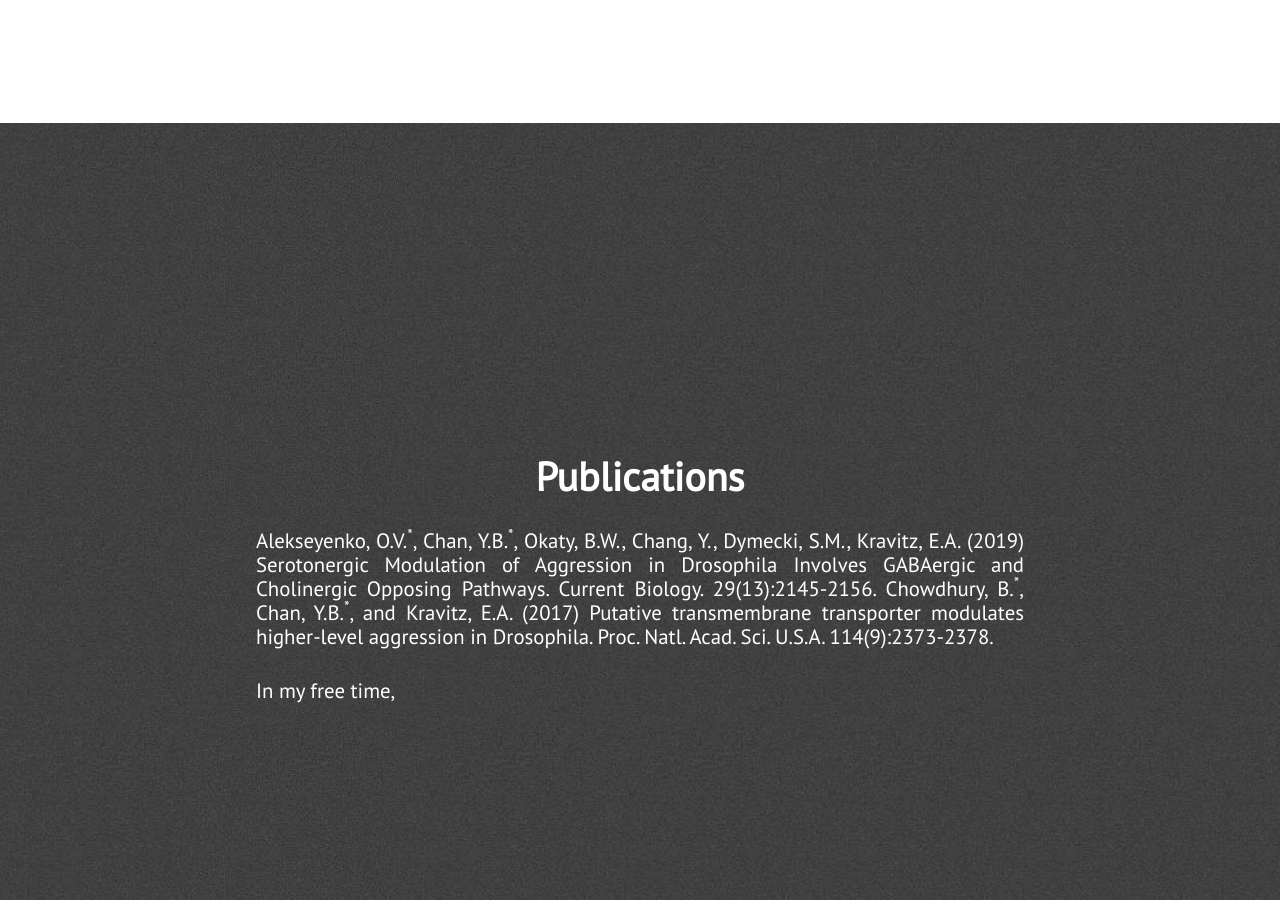
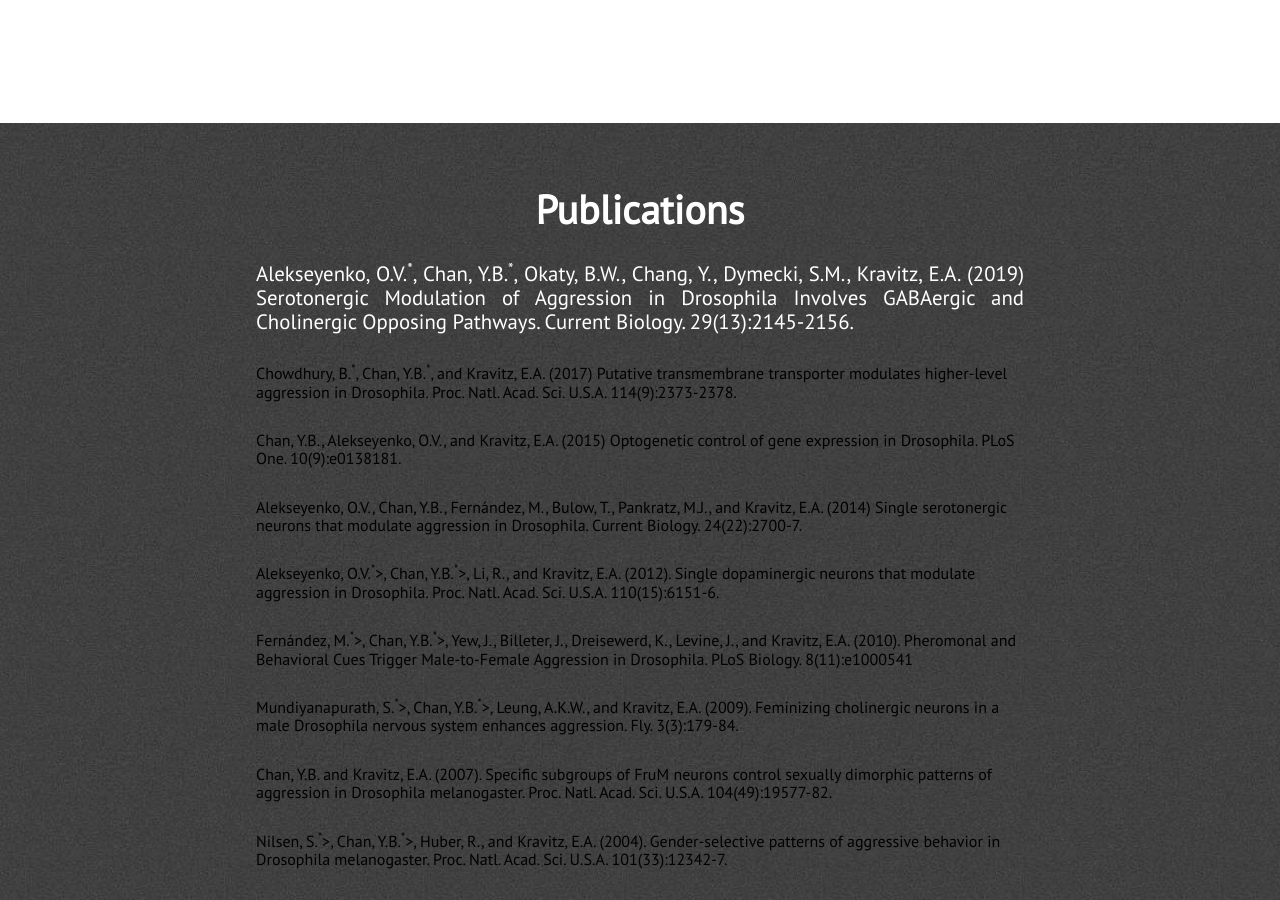
Before and after one commit to ybchan/ybchan.github.io, a Jekyll site: the page built from index.html, in a window 1280 px wide and 900 px high, scrolled down 3837 px. Built offline with Jekyll 4.4.1, drawn with Linux system fonts in a browser that asks for light colours; nearby versions of some CDN libraries; some of the changed text lies outside the part shown.

Commit message:
Add publications

```diff
--- a/_includes/publication.html
+++ b/_includes/publication.html
@@ -4,11 +4,46 @@
             <div class="section-heading">Publications</div>
             <p class="paragraph-text justify-text">
                 Alekseyenko, O.V.<sup>*</sup>, Chan, Y.B.<sup>*</sup>, Okaty, B.W., Chang, Y., Dymecki, S.M., Kravitz, E.A. (2019) Serotonergic Modulation of Aggression in Drosophila Involves GABAergic and Cholinergic Opposing Pathways. Current Biology. 29(13):2145-2156.
+            </p>
 
+            <p class="paragraph-text justify-text"></p>
                 Chowdhury, B.<sup>*</sup>, Chan, Y.B.<sup>*</sup>, and Kravitz, E.A. (2017) Putative transmembrane transporter modulates higher-level aggression in Drosophila. Proc. Natl. Acad. Sci. U.S.A. 114(9):2373-2378.
             </p>
-            <p class="paragraph-text justify-text">
-                In my free time,
+
+            <p class="paragraph-text justify-text"></p>
+                Chan, Y.B., Alekseyenko, O.V., and Kravitz, E.A. (2015) Optogenetic control of gene expression in Drosophila. PLoS One. 10(9):e0138181.
+            </p>
+
+            <p class="paragraph-text justify-text"></p>
+                Alekseyenko, O.V., Chan, Y.B., Fernández, M., Bulow, T., Pankratz, M.J., and Kravitz, E.A. (2014) Single serotonergic neurons that modulate aggression in Drosophila.  Current Biology. 24(22):2700-7.
+            </p>
+
+            <p class="paragraph-text justify-text"></p>
+                Alekseyenko, O.V.<sup>*</sup>>, Chan, Y.B.<sup>*</sup>>, Li, R., and Kravitz, E.A. (2012). Single dopaminergic neurons that modulate aggression in Drosophila. Proc. Natl. Acad. Sci. U.S.A. 110(15):6151-6.
+            </p>
+
+            <p class="paragraph-text justify-text"></p>
+                Fernández, M.<sup>*</sup>>, Chan, Y.B.<sup>*</sup>>, Yew, J., Billeter, J., Dreisewerd, K., Levine, J., and Kravitz, E.A. (2010). Pheromonal and Behavioral Cues Trigger Male-to-Female Aggression in Drosophila. PLoS Biology. 8(11):e1000541
+            </p>
+
+            <p class="paragraph-text justify-text"></p>
+                Mundiyanapurath, S.<sup>*</sup>>, Chan, Y.B.<sup>*</sup>>, Leung, A.K.W., and Kravitz, E.A. (2009). Feminizing cholinergic neurons in a male Drosophila nervous system enhances aggression. Fly. 3(3):179-84.
+            </p>
+
+            <p class="paragraph-text justify-text"></p>
+                Chan, Y.B. and Kravitz, E.A. (2007). Specific subgroups of FruM neurons control sexually dimorphic patterns of aggression in Drosophila melanogaster. Proc. Natl. Acad. Sci. U.S.A. 104(49):19577-82.
+            </p>
+
+            <p class="paragraph-text justify-text"></p>
+                Nilsen, S.<sup>*</sup>>, Chan, Y.B.<sup>*</sup>>, Huber, R., and Kravitz, E.A. (2004). Gender-selective patterns of aggressive behavior in Drosophila melanogaster. Proc. Natl. Acad. Sci. U.S.A. 101(33):12342-7.
+            </p>
+
+            <p class="paragraph-text justify-text"></p>
+                Chan, Y.B., Miguel-Aliaga, I., Franks, C., Trulzsch, B., Sattelle, D., Davies, K.E., and van den Heuvel, M. (2003). Neuromuscular defects in a Drosophila survival motor neuron gene mutant. Hum. Mol. Genet. 12(12):1367-76.
+            </p>
+
+            <p class="paragraph-text justify-text"></p>
+                * Authors with equal contributtion
             </p>
         </div>
     </section>
```
Also changed, not shown: assets/images/tictactoe.png (added).
